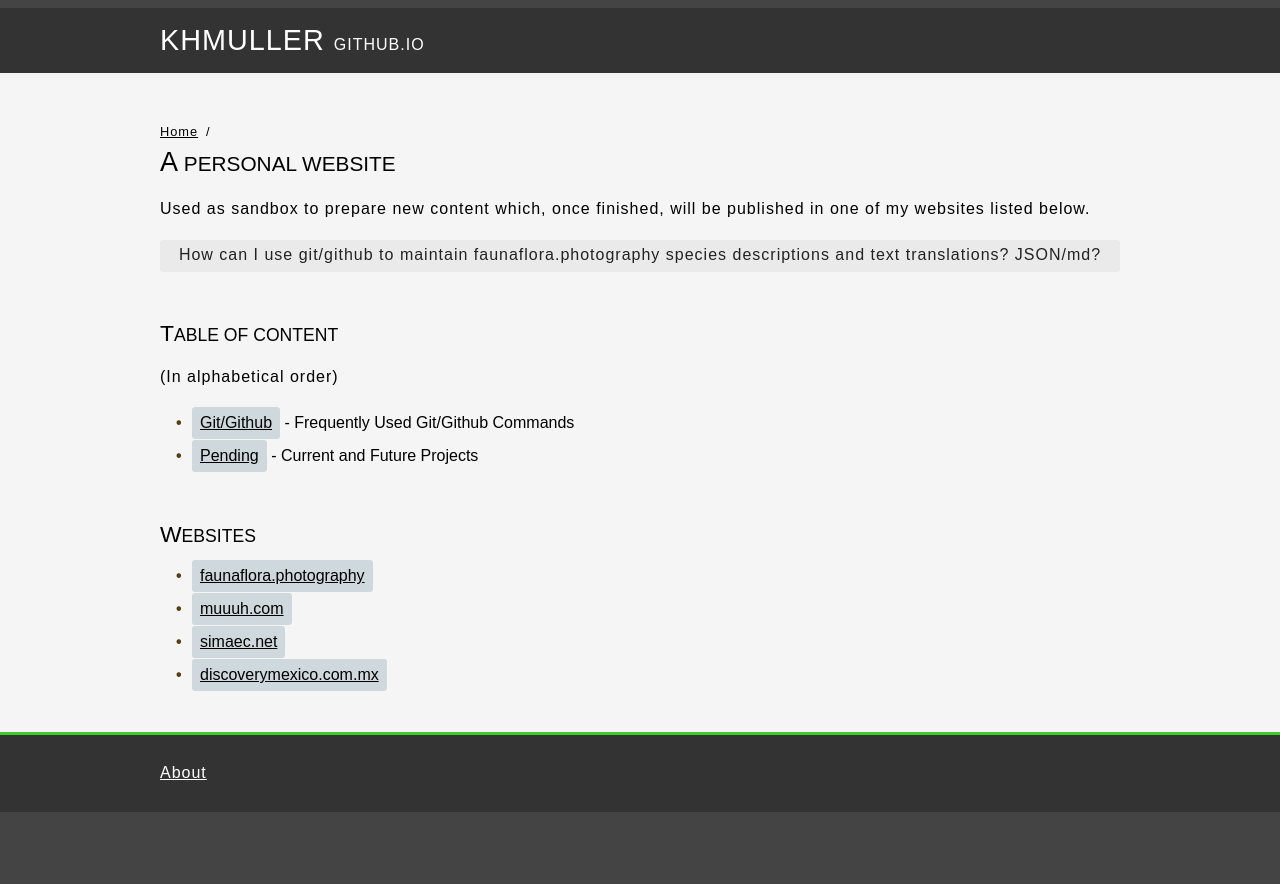
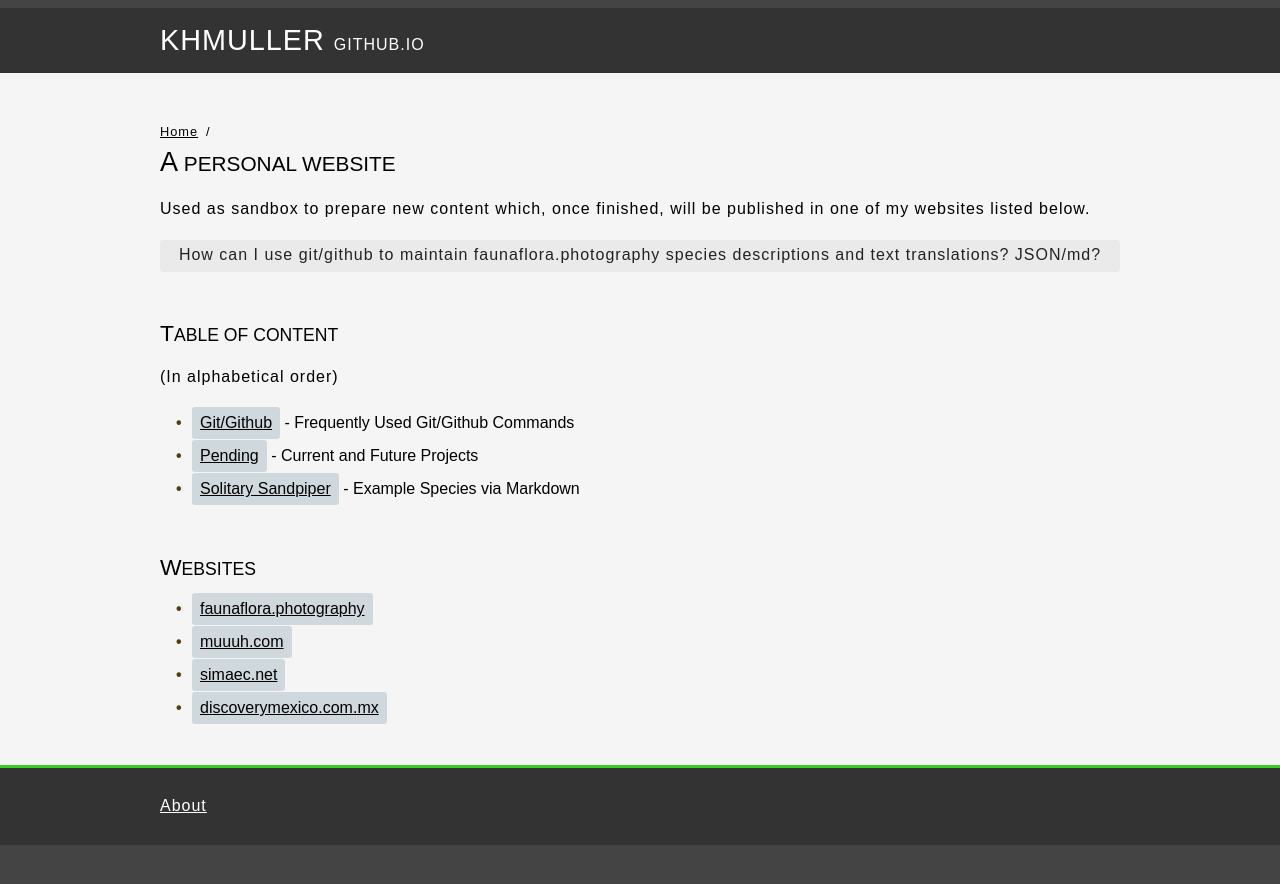
Before and after one commit to KHMuller/khmuller.github.io, a Jekyll site: the page built from index.md, in a window 1280 px wide. Shown: the top 884 px of the page. Built offline with Jekyll 4.4.1, drawn with Linux system fonts in a browser that asks for light colours.

Commit message:
Update index.md

```diff
--- a/index.md
+++ b/index.md
@@ -17,6 +17,7 @@ How can I use git/github to maintain faunaflora.photography species descriptions
 
 - [Git/Github](/github/ "Frequently Used Git/Github Commands") - Frequently Used Git/Github Commands
 - [Pending](/pending/ "Current and Future Projects") - Current and Future Projects
+- [Solitary Sandpiper](/animals/tringa-solitaria.html "Solitary Sandpiper") - Example Species via Markdown
 
 ### Websites
 
```
